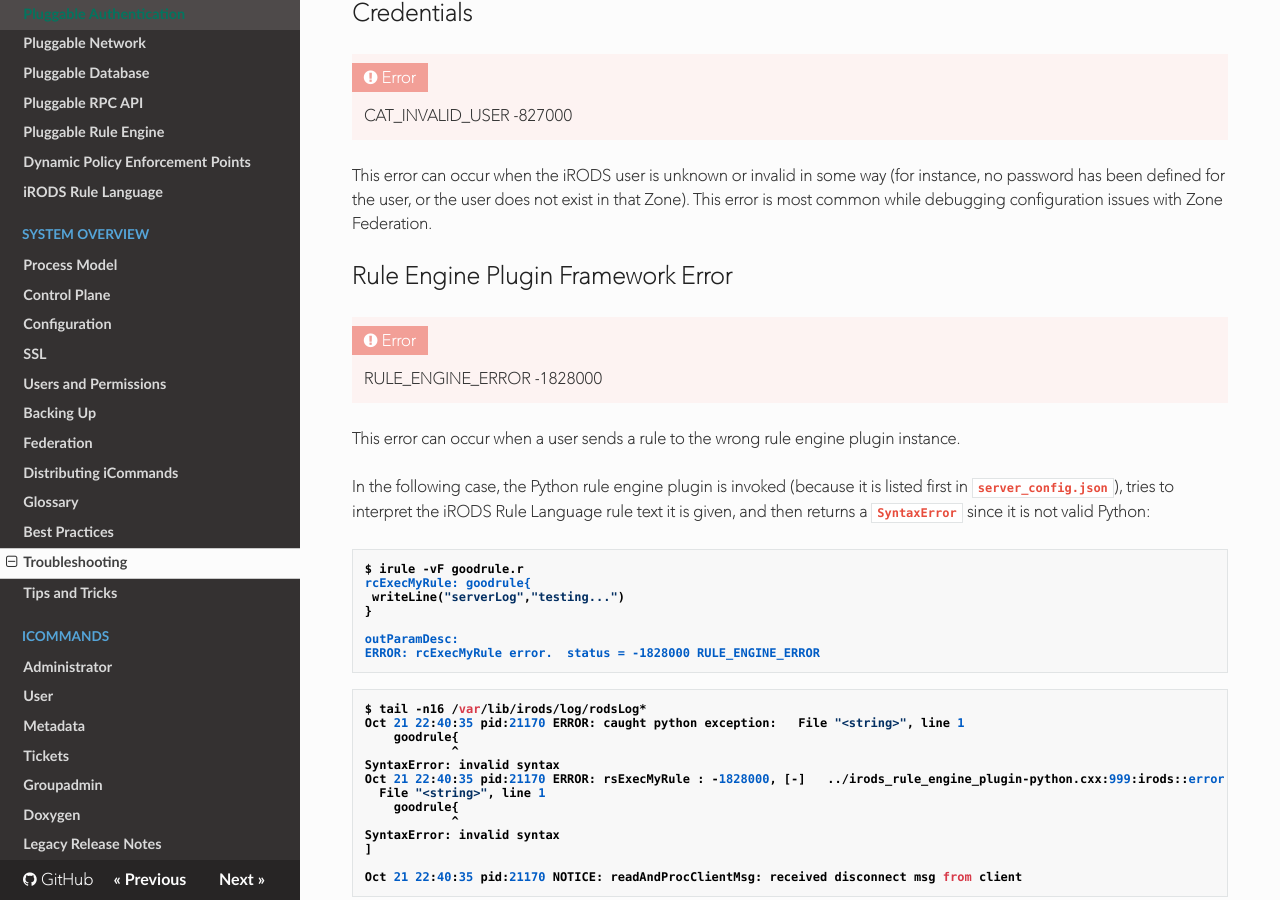
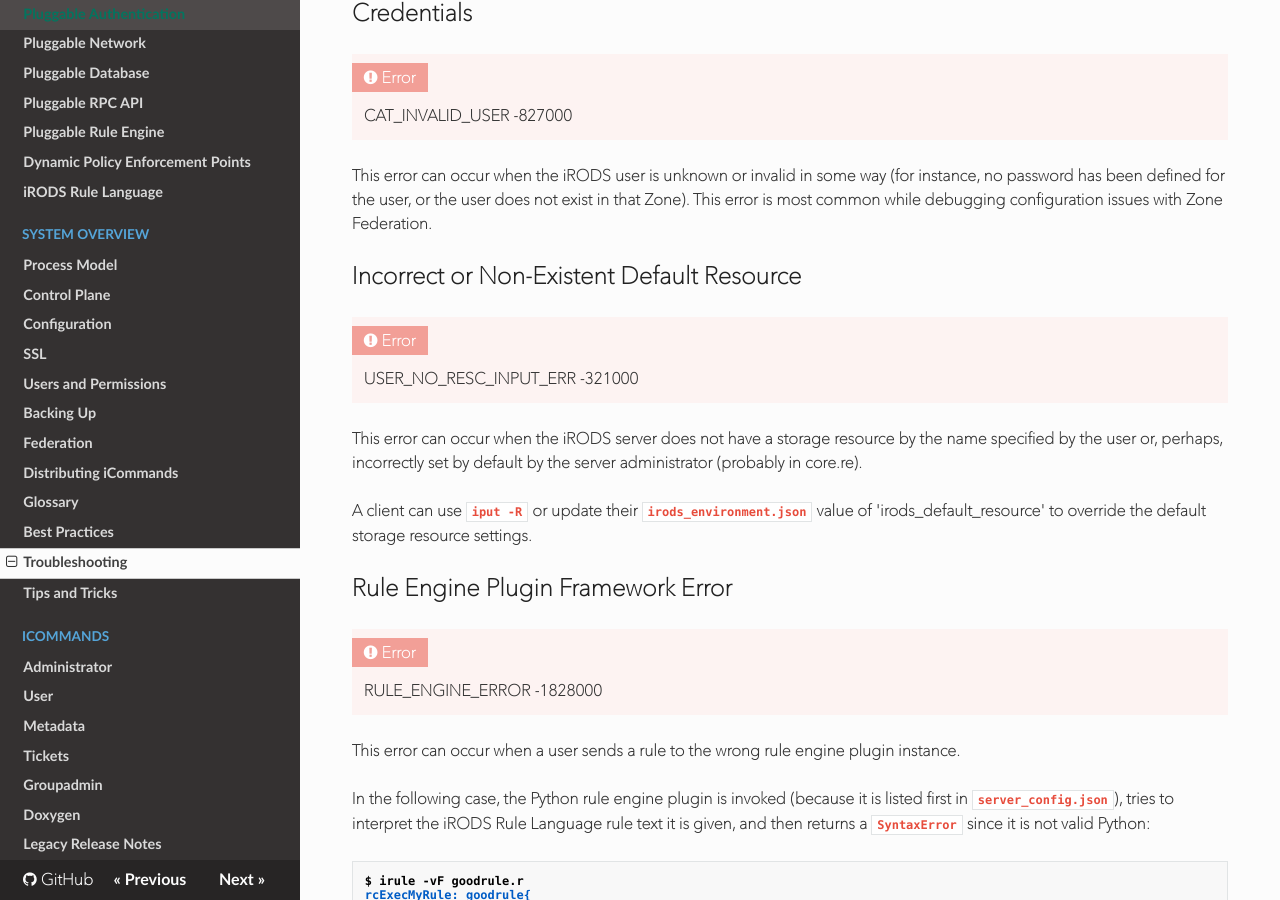
Before and after one commit to irods/irods_docs, an MkDocs documentation site: the page built from docs/system_overview/troubleshooting.md, in a window 1280 px wide and 900 px high, scrolled down 3941 px. Built offline with MkDocs 1.6.1, drawn with Linux system fonts in a browser that asks for light colours; nearby versions of some CDN libraries; old or Windows-style settings are respelled for this version of MkDocs.

Commit message:
[irods/irods#3442] add troubleshooting for USER_NO_RESC_INPUT_ERR

```diff
--- a/docs/system_overview/troubleshooting.md
+++ b/docs/system_overview/troubleshooting.md
@@ -124,6 +124,15 @@ Modifying the "StrictACL" setting in the iRODS server's `core.re` file will appl
     CAT_INVALID_USER -827000
 
 This error can occur when the iRODS user is unknown or invalid in some way (for instance, no password has been defined for the user, or the user does not exist in that Zone).  This error is most common while debugging configuration issues with Zone Federation.
+
+## Incorrect or Non-Existent Default Resource
+
+!!! error
+    USER_NO_RESC_INPUT_ERR -321000
+
+This error can occur when the iRODS server does not have a storage resource by the name specified by the user or, perhaps, incorrectly set by default by the server administrator (probably in core.re).
+
+A client can use `iput -R` or update their `irods_environment.json` value of 'irods_default_resource' to override the default storage resource settings.
 
 ## Rule Engine Plugin Framework Error
 
```
